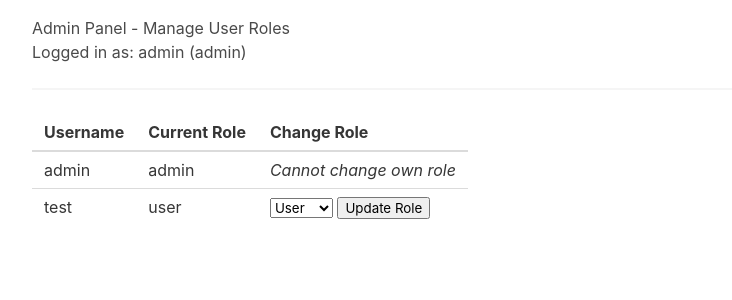
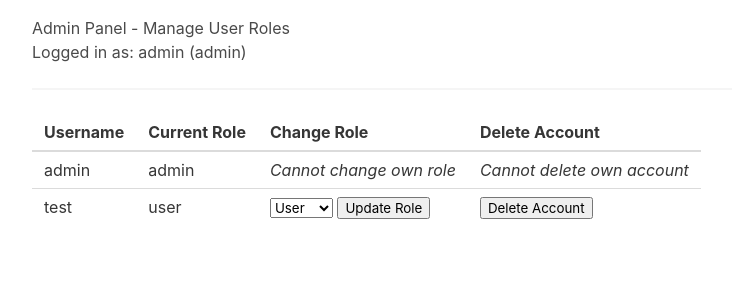
Before and after one commit to Slayerbay/Secure-Software-System-Prototype, a Flask app: page /admin in a window 1280 px wide. Shown: the part 100-400 px from the top of the page, without its empty margins (32-764 px from the left). Run offline with Flask 3, Linux system fonts and the light colour scheme; a user stored in the database is signed in.

Commit message:
Add Account Delete for admins.
Almost forgot account delete privilege.

```diff
--- a/app.py
+++ b/app.py
@@ -108,6 +108,11 @@ class RoleChangeForm(FlaskForm):
     ])
     submit = SubmitField('Update Role')
 
+# Form for deleting a user account (admin only)
+class AccountDeletionForm(FlaskForm):
+    user_id = HiddenField('User ID', validators=[DataRequired()])
+    submit = SubmitField('Delete Account')
+
 # Home route
 @app.route('/')
 @login_required
@@ -124,6 +129,7 @@ def login():
     if form.validate_on_submit():
         user = User.query.filter_by(username=form.username.data).first()
         if user and user.check_password(form.password.data):
+
             login_user(user)
             flash('Logged in successfully.', 'success')
             return redirect(url_for('home'))
@@ -172,39 +178,57 @@ def register():
 @app.route('/admin', methods=['GET', 'POST'])
 @login_required
 def admin():
-    # Check if current user is not an admin
     if current_user.role != 'admin':
         flash('Access denied: Admins only.', 'danger')
         return redirect(url_for('home'))
-        # If not admin, redirect to home
 
-    # Fetch all users
     users = User.query.order_by(User.username).all()
-    forms = {}
+    role_forms = {}
+    delete_forms = {}
 
     if request.method == 'POST':
-        user_id = request.form.get("user_id")
-        new_role = request.form.get("new_role")
+        # Handle role change
+        if 'new_role' in request.form:
+            user_id = request.form.get("user_id")
+            new_role = request.form.get("new_role")
 
-        if user_id and new_role:
+            if user_id and new_role:
+                user = User.query.get(int(user_id))
+                if user:
+                    if user.id == current_user.id:
+                        flash("You cannot change your own role.", "warning")
+                    else:
+                        user.role = new_role
+                        db.session.commit()
+                        flash(f"Role updated for {user.username} to {new_role}.", "success")
+                return redirect(url_for('admin'))
+
+        # Handle account deletion
+        elif 'delete_account' in request.form:
+            user_id = request.form.get("user_id")
             user = User.query.get(int(user_id))
             if user:
                 if user.id == current_user.id:
-                    flash("You cannot change your own role.", "warning")
+                    flash("You cannot delete your own account.", "warning")
                 else:
-                    user.role = new_role
+                    db.session.delete(user)
                     db.session.commit()
-                    flash(f"Role updated for {user.username} to {new_role}.", "success")
+                    flash(f"Account for {user.username} has been deleted.", "info")
             return redirect(url_for('admin'))
 
-    # Create a RoleChangeForm for each user
+    # Prepare forms for each user
     for user in users:
-        form = RoleChangeForm()
-        form.user_id.data = user.id
-        form.new_role.data = user.role
-        forms[user.id] = form
+        role_form = RoleChangeForm()
+        role_form.user_id.data = user.id
+        role_form.new_role.data = user.role
+        role_forms[user.id] = role_form
 
-    return render_template('admin.html', users=users, forms=forms)
+        delete_form = AccountDeletionForm()
+        delete_form.user_id.data = user.id
+        delete_forms[user.id] = delete_form
+
+    return render_template('admin.html', users=users, role_forms=role_forms, delete_forms=delete_forms)
+
 
 
 # Create DB and default admin user on first run
--- a/templates/admin.html
+++ b/templates/admin.html
@@ -10,6 +10,7 @@
       <th>Username</th>
       <th>Current Role</th>
       <th>Change Role</th>
+      <th>Delete Account</th>
     </tr>
   </thead>
   <tbody>
@@ -17,21 +18,36 @@
     <tr>
       <td>{{ user.username }}</td>
       <td>{{ user.role }}</td>
+
+      <!-- Role Change Form -->
       <td>
         {% if user.id != current_user.id %}
           <form method="POST" action="{{ url_for('admin') }}">
-            {{ forms[user.id].hidden_tag() }}
-            {{ forms[user.id].user_id(value=user.id) }}
-            {{ forms[user.id].new_role(value=user.role) }}
-            {{ forms[user.id].submit(class="btn btn-primary btn-sm") }}
+            {{ role_forms[user.id].hidden_tag() }}
+            {{ role_forms[user.id].user_id(value=user.id) }}
+            {{ role_forms[user.id].new_role(value=user.role) }}
+            {{ role_forms[user.id].submit(class="btn btn-primary btn-sm") }}
           </form>
         {% else %}
           <em>Cannot change own role</em>
+        {% endif %}
+      </td>
+
+      <!-- Account Deletion Form -->
+      <td>
+        {% if user.id != current_user.id %}
+          <form method="POST" action="{{ url_for('admin') }}">
+            {{ delete_forms[user.id].hidden_tag() }}
+            {{ delete_forms[user.id].user_id(value=user.id) }}
+            <input type="hidden" name="delete_account" value="1">
+            {{ delete_forms[user.id].submit(class="btn btn-danger btn-sm", onclick="return confirm('Are you sure you want to delete this account?');") }}
+          </form>
+        {% else %}
+          <em>Cannot delete own account</em>
         {% endif %}
       </td>
     </tr>
     {% endfor %}
   </tbody>
 </table>
-
 {% endblock %}
```
Also changed, not shown: instance/users.db (added).
